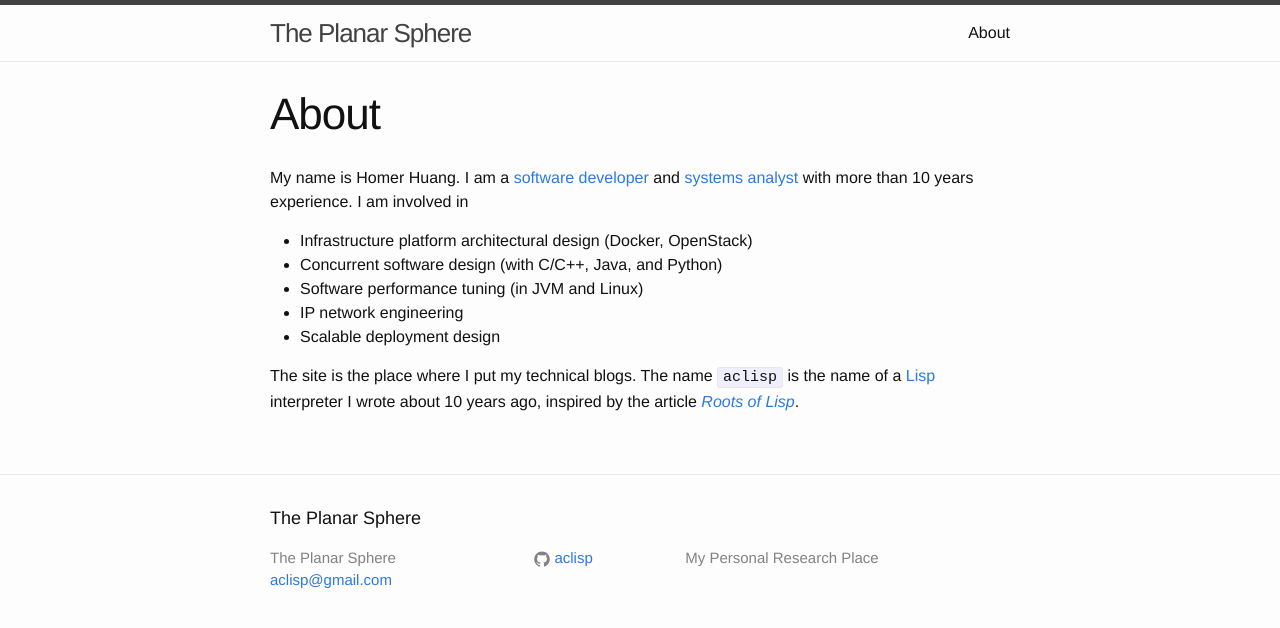
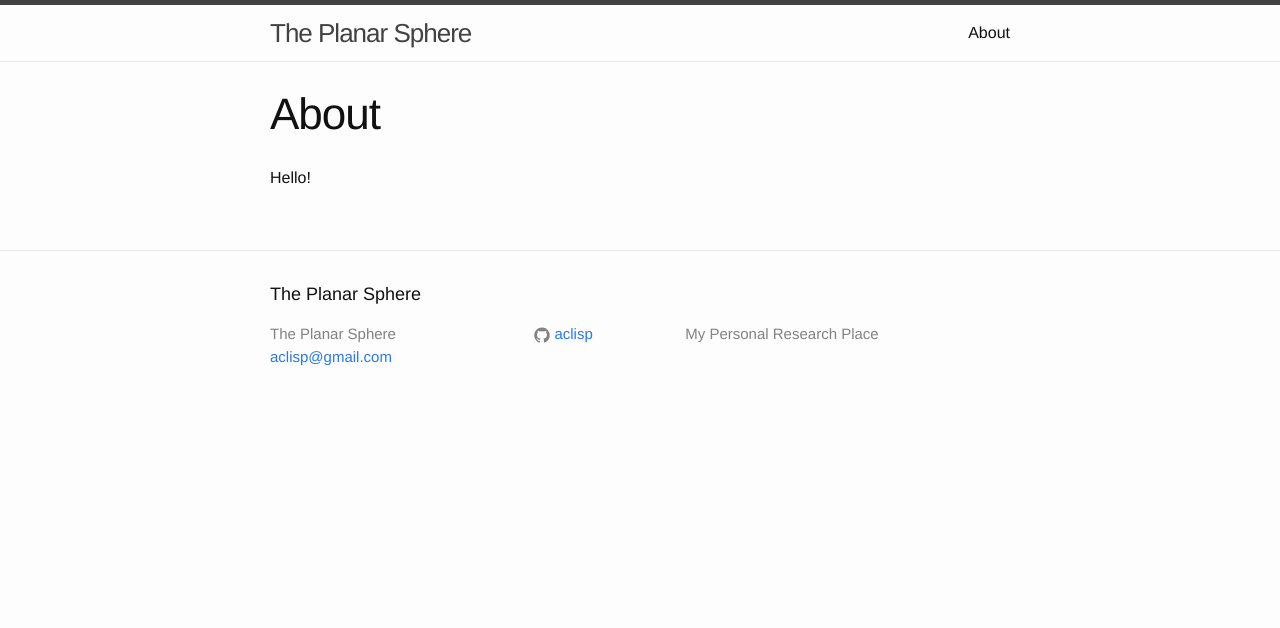
Before and after one commit to aclisp/aclisp.github.io, a Jekyll site: the page built from about.md, in a window 1280 px wide. Shown: the top 628 px of the page. Built offline with Jekyll 4.4.1, drawn with Linux system fonts in a browser that asks for light colours.

Commit message:
Revised.

```diff
--- a/about.md
+++ b/about.md
@@ -4,12 +4,4 @@ title: About
 permalink: /about/
 ---
 
-My name is Homer Huang. I am a [software developer](http://en.wikipedia.org/wiki/Software_developer) and [systems analyst](http://en.wikipedia.org/wiki/Systems_analyst) with more than 10 years experience. I am involved in
-
-* Infrastructure platform architectural design (Docker, OpenStack)
-* Concurrent software design (with C/C++, Java, and Python)
-* Software performance tuning (in JVM and Linux)
-* IP network engineering
-* Scalable deployment design
-
-The site is the place where I put my technical blogs. The name `aclisp` is the name of a [Lisp](http://en.wikipedia.org/wiki/Lisp_%28programming_language%29) interpreter I wrote about 10 years ago, inspired by the article [_Roots of Lisp_](http://daiyuwen.freeshell.org/gb/rol/roots_of_lisp.html).
+Hello!
```
Also changed, not shown: 1 other file.
